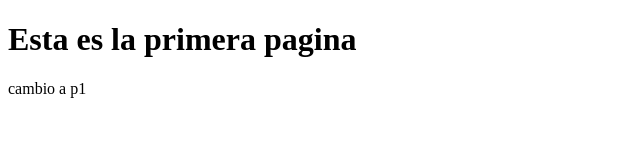
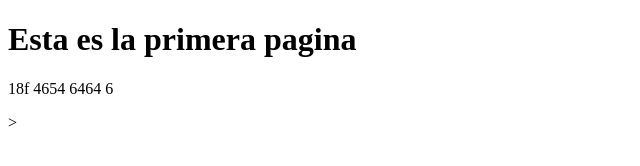
Before and after one commit to anjojalo/conflictos_solved, a plain HTML site: page index.html in a window 1280 px wide. Shown: the full height of the page, 0-640 px from the left. Drawn offline with Linux system fonts and the light colour scheme.

Commit message:
cambiop1

```diff
--- a/index.html
+++ b/index.html
@@ -9,6 +9,7 @@
 </head>
 <body>
     <h1>Esta es la primera pagina</h1>
-    <p1>cambio a p1</p1>
+   <p>18f 4654 6464 6</p>>
+
 </body>
 </html>
```
